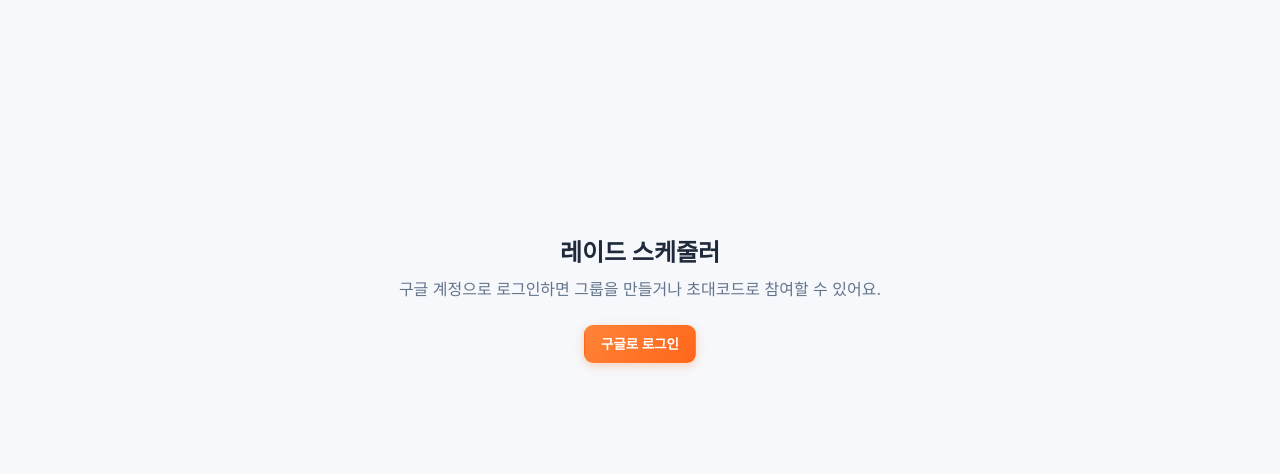
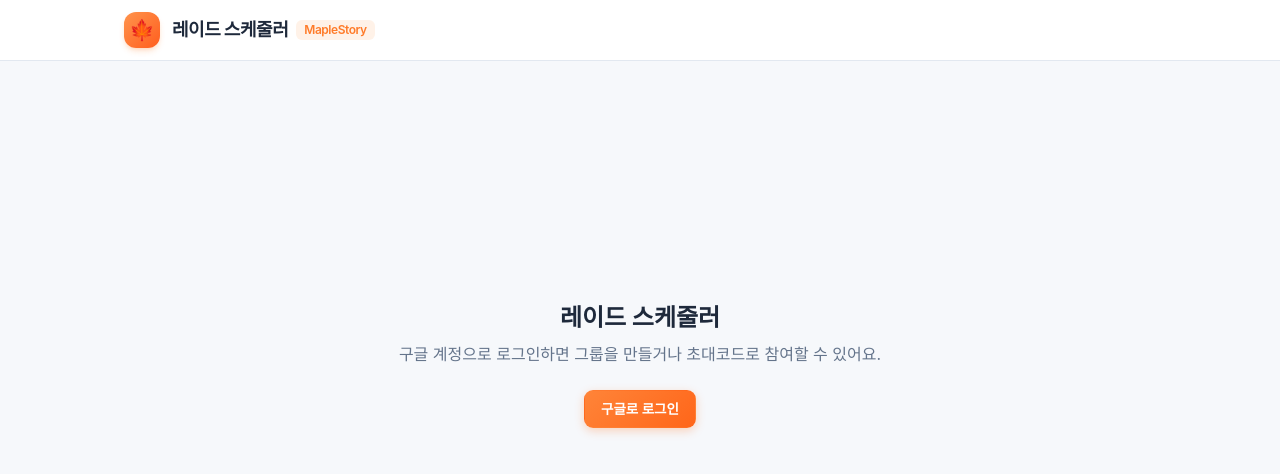
Before and after one commit to ozoerrrr/maple-bosschecker, a Next.js app: page /login in a window 1280 px wide. Shown: the top 474 px of the page. Built offline with nearby package versions, Linux system fonts and the light colour scheme; no server answers.

Commit message:
Enhance layout with navigation and update title
Updated the title to reflect the specific game and improved the layout structure with a navigation bar.

```diff
--- a/src/app/layout.tsx
+++ b/src/app/layout.tsx
@@ -1,16 +1,37 @@
 import type { Metadata } from "next";
+import Link from "next/link";
 import "./globals.css";
 
 export const metadata: Metadata = {
-  title: "레이드 스케줄러",
+  title: "메이플스토리 보스 레이드 스케줄러",
   description: "그룹별로 보스 파티 시간을 맞추는 스케줄링 도구",
 };
 
 export default function RootLayout({ children }: { children: React.ReactNode }) {
   return (
     <html lang="ko">
-      <body>
-        <div className="mx-auto min-h-screen max-w-3xl px-4 pb-24 pt-5">{children}</div>
+      <body className="min-h-screen flex flex-col bg-[#F6F8FB] text-[#1E293B]">
+        {/* Top Navigation Bar */}
+        <header className="bg-white/95 border-b border-[#E2E8F0] sticky top-0 z-40 backdrop-blur-md">
+          <div className="max-w-[1080px] mx-auto px-6 py-3 flex justify-between items-center">
+            <Link href="/" className="flex items-center gap-3 no-underline">
+              <div className="w-9 h-9 bg-gradient-to-br from-[#FF944D] to-[#FF5E1E] rounded-xl flex items-center justify-center text-white text-xl shadow-md shadow-orange-500/20">
+                🍁
+              </div>
+              <div className="text-lg font-extrabold tracking-tight text-[#1E293B] flex items-center gap-2">
+                레이드 스케줄러
+                <span className="text-xs font-semibold text-[#FF7B29] bg-[#FFF2E8] px-2 py-0.5 rounded-md">
+                  MapleStory
+                </span>
+              </div>
+            </Link>
+          </div>
+        </header>
+
+        {/* Page Content */}
+        <div className="max-w-[1080px] w-full mx-auto px-6 py-6 flex-1">
+          {children}
+        </div>
       </body>
     </html>
   );
```
